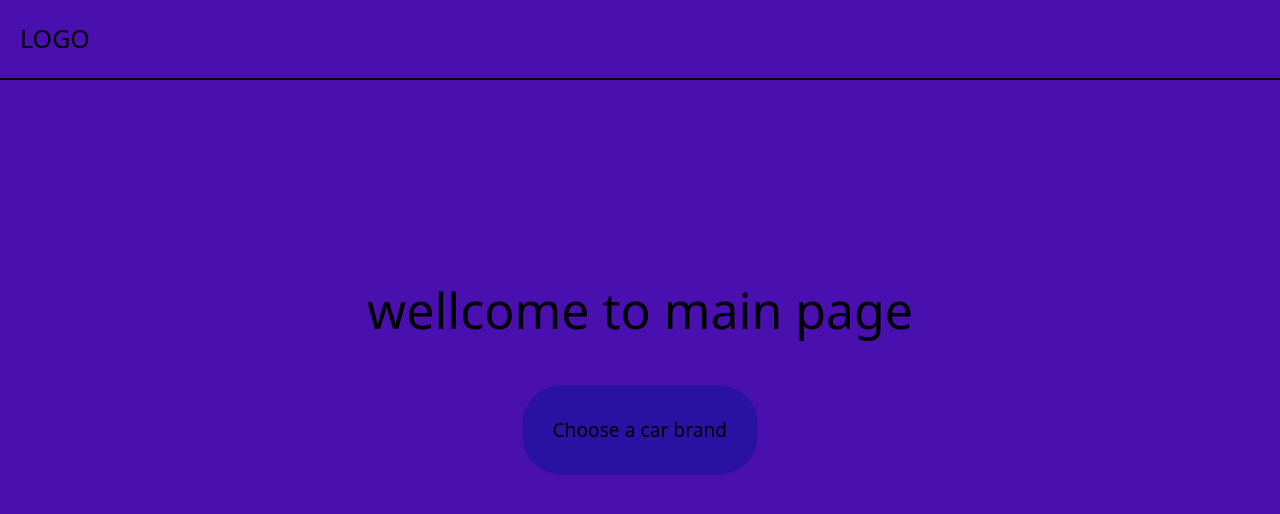
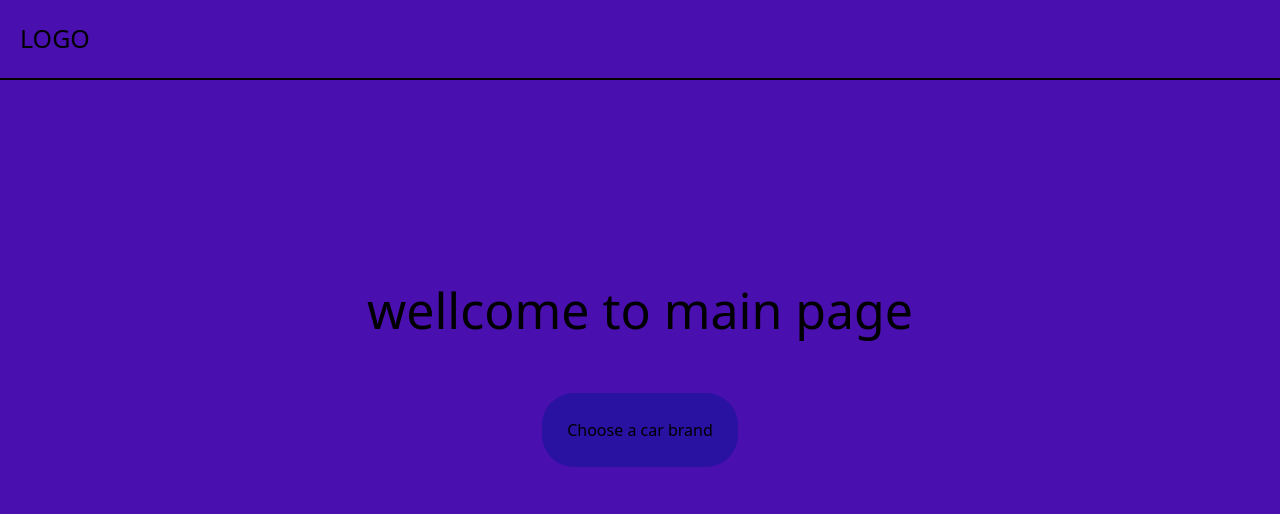
Before and after one commit to GiOrGI175/framer_motion, a Next.js app: page / in a window 1280 px wide. Shown: the top 514 px of the page. Built offline with nearby package versions, Linux system fonts and the light colour scheme.

Commit message:
lesson_6

```diff
--- a/app/components/ChooseBrand.tsx
+++ b/app/components/ChooseBrand.tsx
@@ -3,7 +3,7 @@
 import Link from 'next/link';
 import { cars } from '../services/cars';
 import { useState } from 'react';
-import { animate, motion } from 'framer-motion';
+import { animate, hover, motion } from 'framer-motion';
 
 const leftSwipVariants = {
   hidden: {
@@ -17,6 +17,31 @@ const leftSwipVariants = {
       duration: 1.5,
       type: 'spring',
       stiffness: 520,
+      damping: 8,
+      when: 'beforeChildren',
+      // when: 'afterChildren',
+      staggerChildren: 0.5,
+    },
+  },
+};
+
+const childrenVariants = {
+  hidden: {
+    opacity: 0,
+  },
+  visable: {
+    opacity: 1,
+  },
+};
+
+const liHoverVariant = {
+  hover: {
+    scale: 1.2,
+    originX: 0,
+    color: 'yellow',
+    transition: {
+      type: 'spring',
+      stiffness: 300,
     },
   },
 };
@@ -36,15 +61,15 @@ const ChooseBrand = () => {
       <h2 className='font-bold text-[20px] border-b-[1px] border-[black]'>
         Choose Your car brand
       </h2>
-      <div>
+      <motion.div variants={childrenVariants}>
         <ul className='py-[5px]'>
           {cars.map((item) => (
             <motion.li
               key={item.car}
               className='py-[5px] font-medium cursor-pointer'
               onClick={() => setBrand(item.car)}
-              whileHover={{ scale: 1.2, originX: 0, color: 'yellow' }}
-              transition={{ type: 'spring', stiffness: 300 }}
+              variants={liHoverVariant}
+              whileHover='hover'
             >
               {item.car}
             </motion.li>
@@ -65,7 +90,7 @@ const ChooseBrand = () => {
             </Link>
           </motion.div>
         )}
-      </div>
+      </motion.div>
     </motion.div>
   );
 };
--- a/app/components/ChooseCar.tsx
+++ b/app/components/ChooseCar.tsx
@@ -1,4 +1,18 @@
 'use client';
+
+import { motion } from 'framer-motion';
+
+const liHoverVariant = {
+  hover: {
+    scale: 1.2,
+    originX: 0,
+    color: 'yellow',
+    transition: {
+      type: 'spring',
+      stiffness: 300,
+    },
+  },
+};
 
 const ChooseCar = ({ selectedCarBrand }) => {
   return (
@@ -9,9 +23,14 @@ const ChooseCar = ({ selectedCarBrand }) => {
       <div>
         <ul className='py-[5px]'>
           {selectedCarBrand?.carsArr.map((car, index) => (
-            <li key={index} className='py-[5px] font-medium'>
+            <motion.li
+              key={index}
+              className='py-[5px] font-medium cursor-pointer'
+              variants={liHoverVariant}
+              whileHover='hover'
+            >
               {car.name} - {car.year} - ${car.price}
-            </li>
+            </motion.li>
           ))}
         </ul>
       </div>
--- /dev/null
+++ b/app/components/HomePage.tsx
@@ -0,0 +1,43 @@
+'use client';
+
+import Link from 'next/link';
+import { motion } from 'framer-motion';
+
+const buttonVariants = {
+  visavle: {
+    x: [-20, 20, -20, 20, 0],
+  },
+  hover: { scale: 1.4, x: [-20, 20, -20, 20, 0] },
+};
+
+const HomePage = () => {
+  return (
+    <motion.main
+      className='w-full h-[100dvh] flex justify-center items-center'
+      initial={{ opacity: 0.1 }}
+      animate={{ rotateZ: 360, opacity: 1, marginTop: -100 }}
+      transition={{ duration: 0.5 }}
+    >
+      <div className='flex flex-col gap-[25px] items-center'>
+        <motion.h1
+          className='text-[20px]'
+          animate={{ fontSize: '50px', x: [100, 0], y: -20 }}
+        >
+          wellcome to main page
+        </motion.h1>
+        <Link href={'/base'}>
+          <motion.button
+            className='w-fit p-[25px] rounded-4xl flex items-center bg-[#2911a2] cursor-pointer'
+            variants={buttonVariants}
+            animate='visavle'
+            whileHover='hover'
+          >
+            Choose a car brand
+          </motion.button>
+        </Link>
+      </div>
+    </motion.main>
+  );
+};
+
+export default HomePage;
--- a/app/page.tsx
+++ b/app/page.tsx
@@ -1,34 +1,9 @@
-'use client';
-
-import Link from 'next/link';
-
-import { motion } from 'framer-motion';
+import HomePage from './components/HomePage';
 
 export default function Home() {
   return (
-    <motion.main
-      className='w-full h-[100dvh] flex justify-center items-center'
-      initial={{ opacity: 0.1 }}
-      animate={{ rotateZ: 360, opacity: 1, marginTop: -100 }}
-      transition={{ duration: 0.5 }}
-    >
-      <div className='flex flex-col gap-[25px] items-center'>
-        <motion.h1
-          className='text-[20px]'
-          animate={{ fontSize: '50px', x: [100, 0], y: -20 }}
-        >
-          wellcome to main page
-        </motion.h1>
-        <Link href={'/base'}>
-          <motion.button
-            className='w-fit p-[25px] rounded-4xl flex items-center bg-[#2911a2] cursor-pointer'
-            animate={{ scale: 1.2 }}
-            whileHover={{ scale: 1.6 }}
-          >
-            Choose a car brand
-          </motion.button>
-        </Link>
-      </div>
-    </motion.main>
+    <>
+      <HomePage />
+    </>
   );
 }
```
